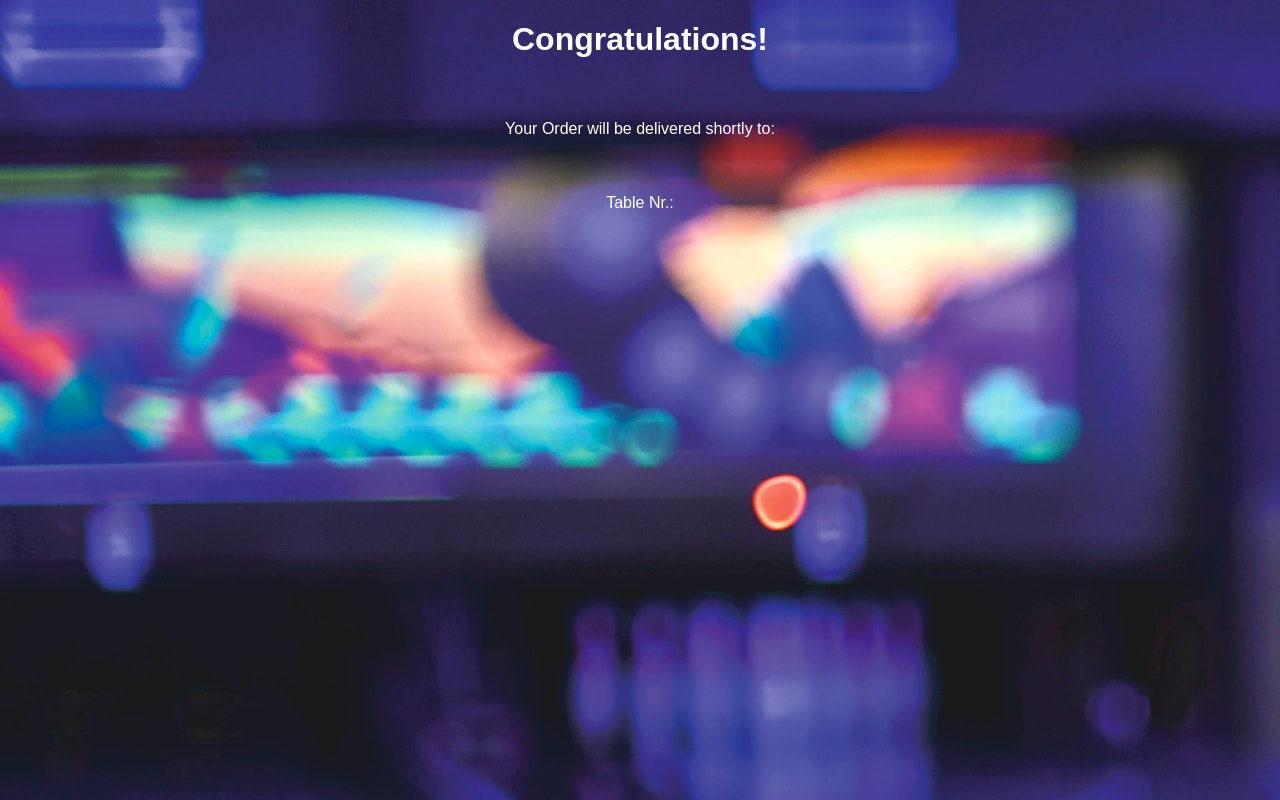
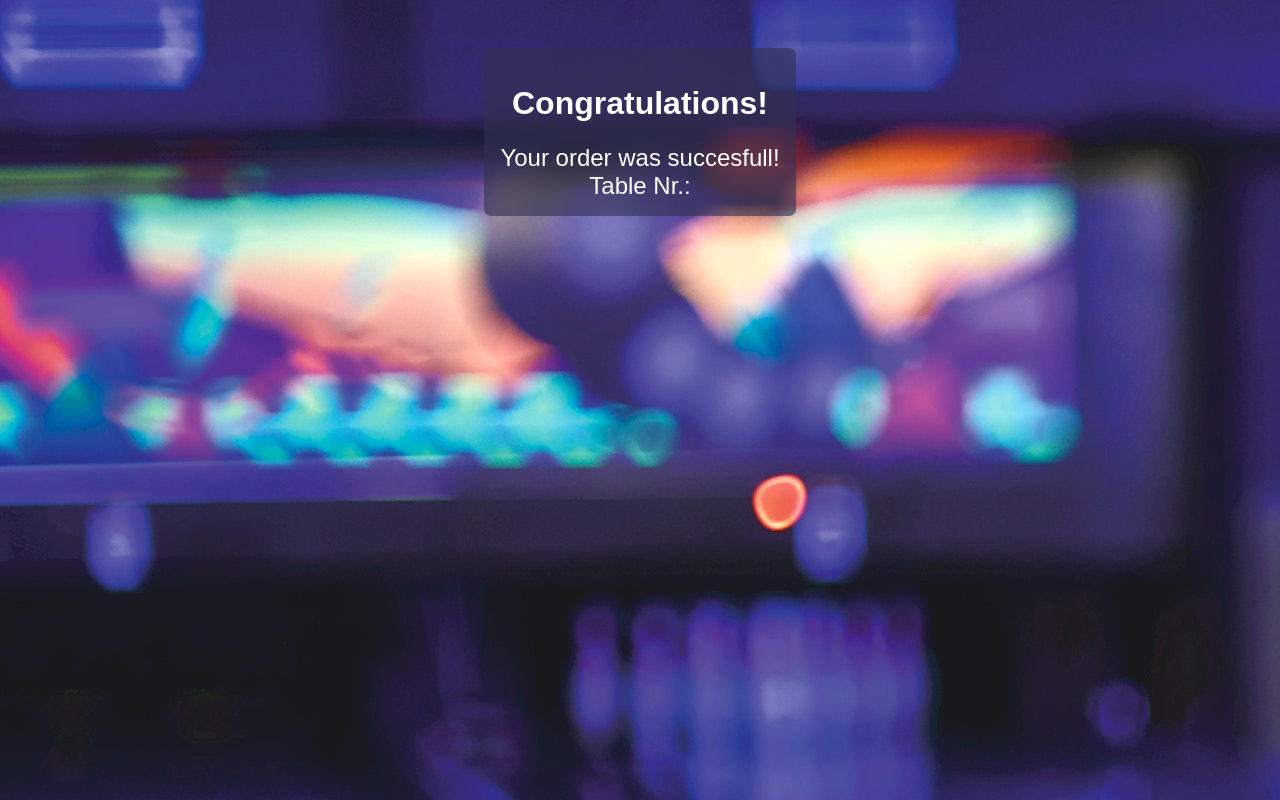
Before and after one commit to henkegithub/instroke-app, a Next.js app: page /check-out in a window 1280 px wide. Built offline with nearby package versions, Linux system fonts and the light colour scheme.

Commit message:
more styling e.g. padding, margin etc.

```diff
--- a/components/StyledMenuContainer/index.js
+++ b/components/StyledMenuContainer/index.js
@@ -6,3 +6,14 @@ export const StyledMenuContainer = styled.div`
   margin-top: 3rem;
   padding: 1rem;
 `;
+
+export const StyledMenuContainerCheckout = styled.div`
+  display: flex;
+  flex-direction: column;
+  justify-content: center;
+  align-items: center;
+  border-radius: 6.5px;
+  background-color: rgba(49, 49, 83, 0.6);
+  margin-top: 3rem;
+  padding: 1rem;
+`;
--- a/components/StyledParagraph/index.js
+++ b/components/StyledParagraph/index.js
@@ -26,3 +26,15 @@ export const StyledParagraphOverviewTotal = styled.p`
     font-size: 24px;
   }
 `;
+
+export const StyledParagraphTable = styled.p`
+  display: flex;
+  gap: 5px;
+  flex-direction:
+  justify-content: space-between;
+  margin: 0;
+  font-size: 24px;
+  @media ${device.tablet} {
+    font-size: 48px;
+  }
+`;
--- a/pages/check-out/index.js
+++ b/pages/check-out/index.js
@@ -1,14 +1,22 @@
 import { StyledHeaderPosition } from "@/components/StyledHeader";
 import { StyledMain } from "@/components/StyledMain";
+import { StyledMenuContainerCheckout } from "@/components/StyledMenuContainer";
+import {
+  StyledParagraph,
+  StyledParagraphTable,
+} from "@/components/StyledParagraph";
 
 export default function Checkout({ selectedTable }) {
   return (
     <StyledMain>
-      <StyledHeaderPosition>
-        <h1>Congratulations!</h1>
-      </StyledHeaderPosition>
-      <p>Your Order will be delivered shortly to:</p>
-      <p>Table Nr.: {selectedTable}</p>
+      <StyledMenuContainerCheckout>
+        <StyledHeaderPosition>
+          <h1>Congratulations!</h1>
+        </StyledHeaderPosition>
+        <StyledParagraph>Your order was succesfull!</StyledParagraph>
+        <StyledParagraph>Table Nr.: </StyledParagraph>
+        <StyledParagraphTable>{selectedTable}</StyledParagraphTable>
+      </StyledMenuContainerCheckout>
     </StyledMain>
   );
 }
--- a/pages/order-overview/index.js
+++ b/pages/order-overview/index.js
@@ -10,6 +10,7 @@ import {
 import CheckOutButton from "@/components/check-out-button";
 import styled from "styled-components";
 import { device } from "@/utils/globalValues";
+import { StyledDiv } from "@/components/StyledDiv";
 
 const StyledOrderOverview = styled.div`
   height: 100%;
@@ -60,6 +61,7 @@ export default function OrderOverview({
             {getTotalPrice(items)} €
           </StyledParagraphOverviewTotal>
         </StyledParagraphOverviewTotal>
+        <StyledDiv>
           <label htmlFor="tableInput">Select Table: </label>
           <select
             id="tableInput"
@@ -76,6 +78,7 @@ export default function OrderOverview({
             )}
           </select>
           {selectedTable && <CheckOutButton />}
+        </StyledDiv>
       </StyledOrderOverview>
     </>
   );
```
Also changed, not shown: pages/order-list/index.js (+5 -2 lines). Lines whose indentation alone changed are shown as unchanged.
